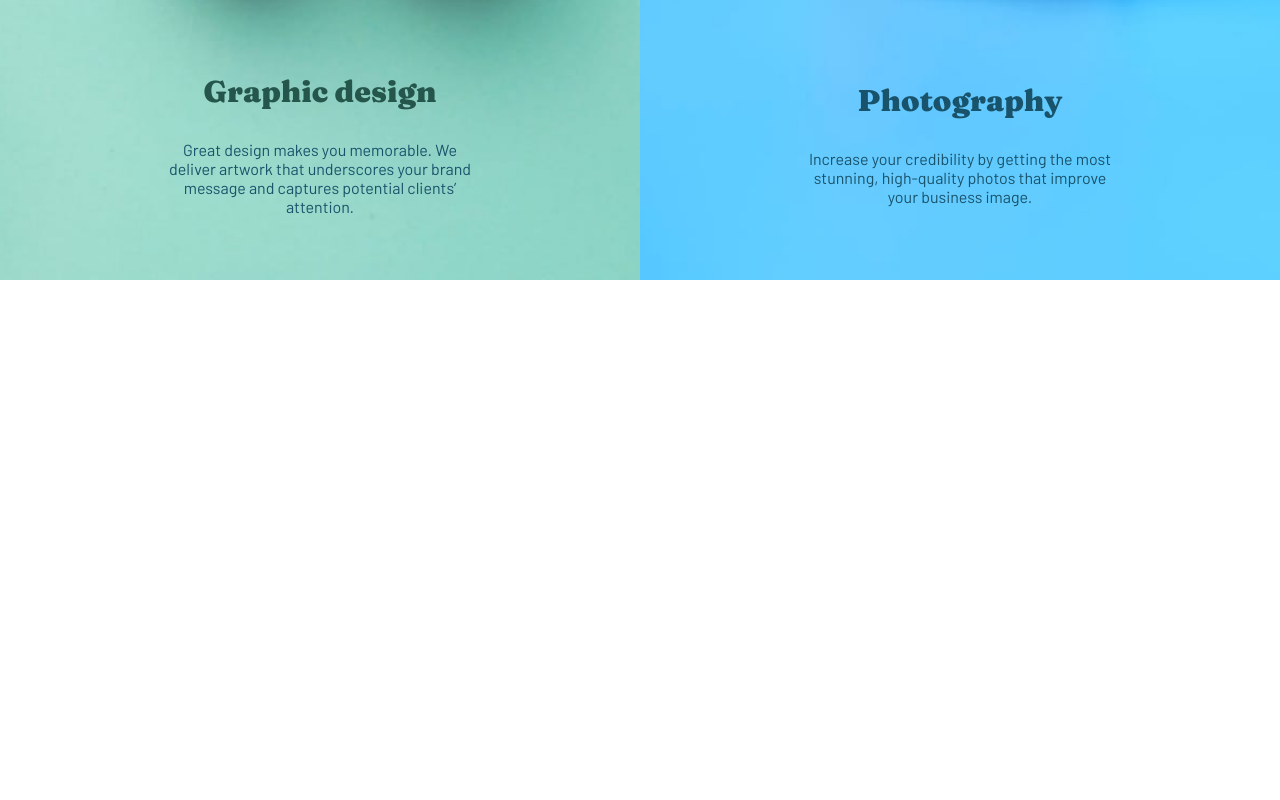
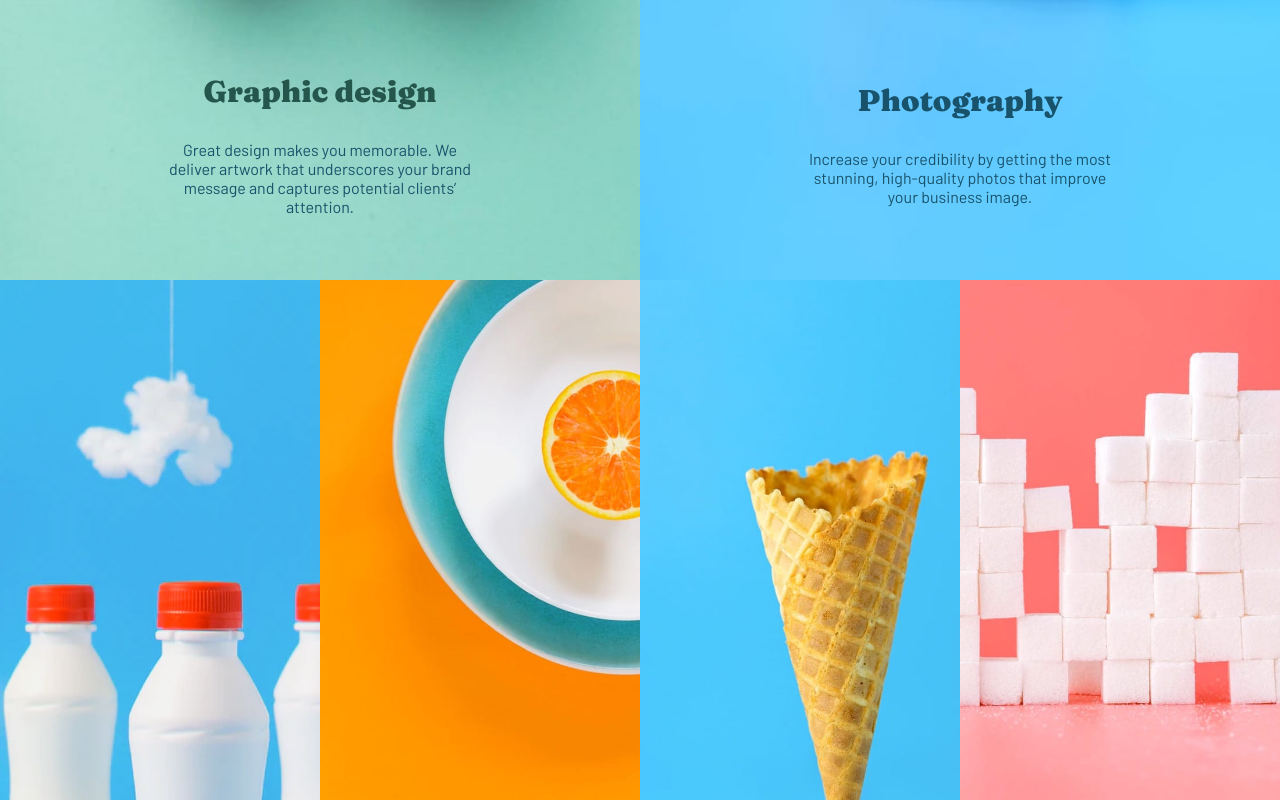
Before and after one commit to chalobonDen/sunnyside-agency, a React (Create React App) app: page / in a window 1280 px wide. Shown: the part 2440-3240 px from the top of the page. Before the commit the page ends 2720 px from the top, so only its background shows below. Built offline with nearby package versions, Linux system fonts and the light colour scheme.

Commit message:
edit css and create gallery component

```diff
--- a/src/App.css
+++ b/src/App.css
@@ -59,7 +59,7 @@ header > p {
 
 .burger {
   z-index: 100;
-  position: fixed;
+  position: absolute;
   top: 0px;
   right: 0px;
   left: 0px;
@@ -79,41 +79,10 @@ header > p {
   color: white;
 }
 
-@media (min-width: 1024px) {
-  .burger {
-    visibility: hidden;
-  }
-}
-@media only screen and (max-width: 1024px) {
-  header > p {
-    font-size: 2.5rem;
-  }
-  .menu-container {
-    visibility: hidden;
-  }
-}
-@media only screen and (max-width: 800px) {
-  header > p {
-    font-size: 2.2rem;
-    top: 25%;
-    text-align: center;
-  }
-  .header-img {
-    background-image: url('./images/mobile/image-header.jpg');
-    width: 100vw;
-    height: 60vh;
-  }
-  .arrow {
-    position: absolute;
-    z-index: 1;
-    left: 50%;
-    top: 60%;
-    transform: translate(-50%, -50%);
-  }
-}
-
 /* Content Component */
-.content {
+.content,
+.content-transform,
+.content-stand-out {
   display: flex;
   flex-direction: row;
   justify-content: center;
@@ -136,8 +105,6 @@ header > p {
   text-transform: uppercase;
   font-family: 'Fraunces', serif;
   font-weight: 700;
-  /* text-decoration: underline;
-  text-decoration-color: hsl(51, 100%, 49%); */
   border-bottom: 4px solid hsl(51, 100%, 49%);
 }
 .image-transform {
@@ -201,3 +168,99 @@ p {
 .text-img > p {
   margin-top: 30px;
 }
+
+/* Gallery */
+.gallery {
+  display: flex;
+  flex-direction: row;
+}
+.milkbottles {
+  background-image: url('./images/desktop/image-gallery-milkbottles.jpg');
+}
+.orange {
+  background-image: url('./images/desktop/image-gallery-orange.jpg');
+}
+.cone {
+  background-image: url('./images/desktop/image-gallery-cone.jpg');
+}
+.sugarcubes {
+  background-image: url('./images/desktop/image-gallery-sugarcubes.jpg');
+}
+.milkbottles,
+.orange,
+.cone,
+.sugarcubes {
+  width: 50%;
+  height: 65vh;
+  background-size: cover;
+  background-position: 10%;
+}
+
+/* Responsive */
+@media (min-width: 1024px) {
+  /* Header */
+  .burger {
+    visibility: hidden;
+  }
+}
+@media only screen and (max-width: 1024px) {
+  /* Header */
+  header > p {
+    font-size: 2.5rem;
+  }
+  .menu-container {
+    visibility: hidden;
+  }
+}
+@media only screen and (max-width: 800px) {
+  /* Header */
+  header > p {
+    font-size: 2.2rem;
+    top: 25%;
+    text-align: center;
+  }
+  .header-img {
+    background-image: url('./images/mobile/image-header.jpg');
+    width: 100vw;
+    height: 60vh;
+  }
+  .arrow {
+    position: absolute;
+    z-index: 1;
+    left: 50%;
+    top: 60%;
+    transform: translate(-50%, -50%);
+  }
+}
+
+@media only screen and (max-width: 414px) {
+  /* Content Component */
+  .content-transform {
+    flex-direction: column-reverse;
+  }
+  .content-stand-out,
+  .content {
+    flex-direction: column;
+  }
+  .image-transform,
+  .image-stand-out {
+    width: 100%;
+    height: 40vh;
+  }
+  .detail {
+    width: 70%;
+    padding: 0;
+    /* height: 40vh; */
+    margin: 50px;
+    text-align: center;
+  }
+  .image-graphic-design,
+  .image-photography {
+    width: 100%;
+    height: 80vh;
+  }
+  .text-img {
+    position: relative;
+    padding: 0 20px;
+  }
+}
--- a/src/components/Content.js
+++ b/src/components/Content.js
@@ -3,7 +3,7 @@ import React from 'react';
 const Content = () => {
   return (
     <div>
-      <div className="content">
+      <div className="content-transform">
         <div className="detail">
           <b>Transform your brand</b>
           <p>
@@ -16,7 +16,7 @@ const Content = () => {
         <div className="image-transform"></div>
       </div>
 
-      <div className="content">
+      <div className="content-stand-out">
         <div className="image-stand-out"></div>
         <div className="detail">
           <b>Stand out to the right audience</b>
@@ -30,15 +30,6 @@ const Content = () => {
       </div>
 
       <div className="content">
-        {/* <div className="detail">
-          <b>Transform your brand</b>
-          <p>
-            We are a full-service creative agency specializing in helping brands
-            grow fast. Engage your clients through compelling visuals that do
-            most of the marketing for you.
-          </p>
-          <span className="learnmore-yellow">Learn more</span>
-        </div> */}
         <div className="image-graphic-design">
           <div className="text-img">
             <b>Graphic design</b>
--- /dev/null
+++ b/src/components/Gallery.js
@@ -0,0 +1,14 @@
+import React from 'react';
+
+const Gallery = () => {
+  return (
+    <div className="gallery">
+      <div className="milkbottles"></div>
+      <div className="orange"></div>
+      <div className="cone"></div>
+      <div className="sugarcubes"></div>
+    </div>
+  );
+};
+
+export default Gallery;
--- a/src/components/Navbar.js
+++ b/src/components/Navbar.js
@@ -24,7 +24,6 @@ const Navbar = (props) => {
             color: 'hsl(212, 27%, 19%)',
             fontWeight: 600,
             backgroundColor: 'white',
-            height: '20px',
             paddingRight: '20px',
             paddingLeft: '20px',
             borderRadius: '25px',
@@ -44,7 +43,6 @@ const Navbar = (props) => {
             color: 'hsl(212, 27%, 19%)',
             fontWeight: 600,
             backgroundColor: 'white',
-            height: '20px',
             paddingRight: '20px',
             paddingLeft: '20px',
             borderRadius: '25px',
@@ -64,7 +62,6 @@ const Navbar = (props) => {
             color: 'hsl(212, 27%, 19%)',
             fontWeight: 600,
             backgroundColor: 'white',
-            height: '20px',
             paddingRight: '20px',
             paddingLeft: '20px',
             borderRadius: '25px',
@@ -85,7 +82,6 @@ const Navbar = (props) => {
             color: 'hsl(212, 27%, 19%)',
             fontWeight: 600,
             backgroundColor: 'white',
-            height: '20px',
             paddingRight: '20px',
             paddingLeft: '20px',
             borderRadius: '25px',
--- a/src/pages/Contact.js
+++ b/src/pages/Contact.js
@@ -1,14 +1,14 @@
 import React from 'react';
-import PropTypes from 'prop-types';
 import Content from '../components/Content';
+import Gallery from '../components/Gallery';
+
 const Contact = (props) => {
   return (
     <div>
       <Content />
+      <Gallery />
     </div>
   );
 };
 
-Contact.propTypes = {};
-
 export default Contact;
```
